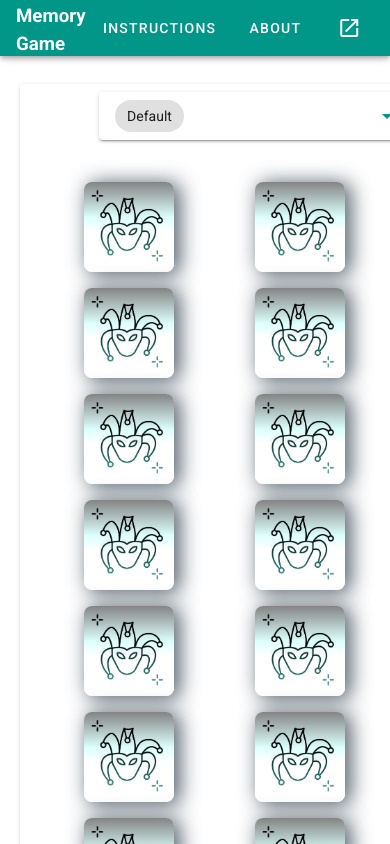
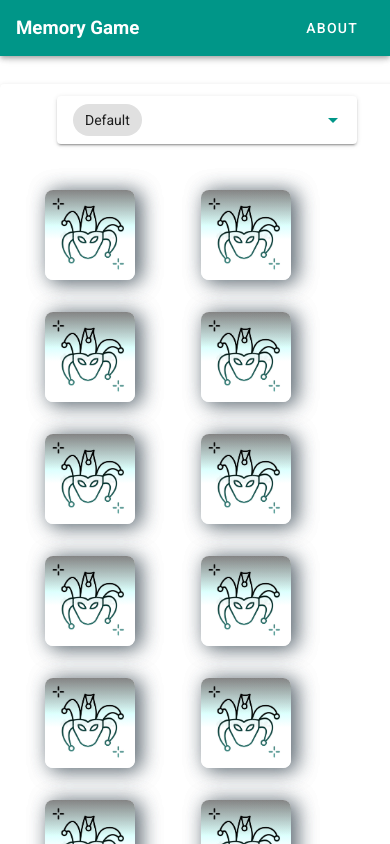
Before and after one commit to diasor/memory-game-v2, a Vue app: page / in a window 390 px wide. Shown: the top 844 px of the page. Built offline with nearby package versions, Linux system fonts and the light colour scheme; what vue-confetti would draw is missing.

Commit message:
responsiveness

```diff
--- a/src/App.vue
+++ b/src/App.vue
@@ -9,17 +9,7 @@
               v-bind="attrs"
               v-on="on"
             >
-              <!-- <v-img
-                alt="World app Logo"
-                class="shrink mr-2"
-                contain
-                src="@/assets/world-country.svg"
-                transition="scale-transition"
-                width="50"
-              /> -->
-            <div class="shrink mt-1 hidden-xs-and-down">
-              <h3>Memory Game</h3>
-            </div>
+            <h3>Memory Game</h3>
           </div>
         </template>
          <span>Go to the Main Board page</span>
@@ -34,7 +24,7 @@
             v-bind="attrs"
             v-on="on"
           >
-            <span>Instructions</span>
+            <span class="shrink hidden-sm-and-down mr-2">Instructions</span>
           </v-btn>
         </template>
          <span>Go to the Instructions page</span>
@@ -44,9 +34,14 @@
         <span>About</span>
       </v-btn>
 
-      <v-btn href="https://github.com/diasor/memory-game-v2" target="_blank" text>
-        <span class="shrink hidden-sm-and-down mr-2">Latest Release</span>
-        <v-icon>mdi-open-in-new</v-icon>
+      <v-btn
+        class="text-small-devices"
+        href="https://github.com/diasor/memory-game-v2"
+        target="_blank"
+        text
+      >
+        <span>Latest Release</span>
+        <v-icon class="release-icon">mdi-open-in-new</v-icon>
       </v-btn>
     </v-app-bar>
 
@@ -77,3 +72,19 @@ export default {
   }
 }
 </script>
+<style lang="scss">
+  .text-small-devices {
+    display: none !important;
+    width: 0 !important;
+
+    @media screen and (min-width: 450px) {
+      width: auto !important;
+      display: flex !important;
+    }
+  }
+
+  .release-icon {
+    padding-left: 5px;
+  }
+
+</style>
--- a/src/components/Game/Card.vue
+++ b/src/components/Game/Card.vue
@@ -75,63 +75,84 @@ export default {
 
 <style lang="scss" scoped>
   $icon-size: 50px;
-  $icon-image-size: 125px;
-  $icon-image-small-size: 112px;
+  $card-small-size: 90px;
+  $card-image-medium-size: 112px;
+  $card-size: 125px;
   $icon-background-color: #00695C;
 
   .card {
     display: flex;
     justify-content: center;
     align-items: center;
-    height: 90px;
-    width: 90px;
+    height: $card-small-size;
+    width: $card-small-size;
     color: #ffffff;
     border-radius: 8px;
     cursor: pointer;
     box-shadow: 5px 2px 20px 0 rgba(46, 61, 73, 0.5);
-
     &:focus {
       outline: none;
     }
 
-    @media (min-width: 450px) {
-      height: $icon-image-size;
-      width: $icon-image-size;
+    @media screen and (min-width: 450px) {
+      height: $card-size;
+      width: $card-size;
     }
 
     &__svg {
-      max-height: $icon-image-size;
-      max-width: $icon-image-size;
+      height: $card-small-size;
+      width: $card-small-size;
       padding: 0;
       border-radius: 0.5rem;
       background-color: white !important;
+      margin: 0;
+      padding: 0;
+
+      @media screen and (min-width: 450px) {
+          height: $card-size;
+          width: $card-size;
+      }
 
       > img {
-        height: $icon-image-size;
-        width: $icon-image-size;
-        margin: 0;
-        padding: 0;
+        height: $card-small-size;
+        width: $card-small-size;
+        padding: 0.3rem;
         border-radius: 0.5rem;
+
+        @media screen and (min-width: 450px) {
+          height: $card-size;
+          width: $card-size;
+        }
       }
     }
 
     &__extended {
-      height: $icon-image-small-size;
-      width: $icon-image-small-size;
+      height: $card-small-size;
+      width: $card-small-size;
+
+      @media screen and (min-width: 450px) {
+          height: $card-image-medium-size;
+          width: $card-image-medium-size;
+      }
     }
 
     &__svg-extended {
-      height: $icon-image-small-size;
-      width: $icon-image-small-size;
+      height: $card-image-medium-size;
+      width: $card-image-medium-size;
       padding: 0;
       border-radius: 0.5rem;
 
       > img {
-        height: $icon-image-small-size;
-        width: $icon-image-small-size;
+        height: $card-image-medium-size;
+        width: $card-image-medium-size;
         margin: 0;
         padding: 0;
         border-radius: 0.5rem;
+
+        @media screen and (min-width: 450px) {
+          height: $card-size;
+          width: $card-size;
+        }
       }
     }
   }
--- a/src/components/Game/GameBoard.vue
+++ b/src/components/Game/GameBoard.vue
@@ -1,7 +1,7 @@
 <template>
     <v-card
+      class="container"
       min-width="800"
-      class="ma-2 pl-10 pr-10 pb-2 pt-2"
       aria-label="Memory Game Board"
     >
         <p role="status" v-if="gameAccessibilityMessage">
@@ -16,9 +16,9 @@
 
         <main
           id="main"
-          class="container"
           tabindex="-1"
         >
+          <div class="select-container">
             <v-select
                 id="selection"
                 v-model="gameTheme"
@@ -31,24 +31,25 @@
                 :items="gameThemeOptions"
                 @change="changeTemplate(gameTheme)"
             />
-        <section aria-label="Memory Game Board" id="cards">
-            <v-layout wrap row align-content-center  class="pa-1 deck-layout">
-                <v-flex
-                    xs6 sm4 md3 lg2
+          </div>
+
+          <!-- <div class="deck-container"> -->
+            <div class="deck-layout">
+              <div
                 v-for="(card, index) in this.deck.cards"
                  :key="index"
-                    :aria-label="[card.flipped ? card.name : '']"
                 class="deck-cards"
               >
                 <Card
+                  :aria-label="[card.flipped ? card.name : '']"
                   :card="card"
                   :index="index"
                   :extended="extended"
                   @onFlip="flipThisCard(card, index)"
                 />
-                </v-flex>
-            </v-layout>
-        </section>
+              </div>
+            </div>
+          <!-- </div> -->
         </main>
     </v-card>
 </template>
@@ -179,41 +180,82 @@ export default {
 }
 </script>
 
-<style lang="scss" scoped>
-    .deck-layout {
+<style lang="scss">
+  .container {
     display: flex;
-        justify-content: center;
+    flex-direction: column;
     align-items: center;
-        margin: 0;
     padding: 0;
-        max-width: 90vw !important;
-
-        @media (min-width: 600px) {
-            padding: 1rem;
-            max-width: 90vw !important;
+    width: 100vw;
   }
 
-        @media (min-width: 1200px) {
-            max-width: 70vw !important;
-        }
-    }
-
-    .container {
-        display: flex;
-        justify-content: center;
-        align-items: center;
-        flex-direction: column;
-        max-width: 100vw;
+  main {
+    // display: flex;
+    // flex-direction: column;
+    width: 100vw;
     margin: 0;
     padding: 0;
   }
 
+  .select-container {
+    display: flex;
+    justify-content: center;
+    align-items: center;
+    width: 300px;
+    margin: auto;
+  }
+
+  // .deck-container {
+  //   display: flex;
+  //   justify-content: center;
+  //   align-items: center;
+  //   // width: 100%;
+  //   margin: auto;
+  //   background-color: peru;
+  // }
+
+  .deck-layout {
+    display: grid;
+    grid-template-columns: 40% 40%;
+    width: 100vw;
+    margin: auto;
+    padding: auto;
+
+      @media screen and (min-width: 450px) {
+          margin: auto;
+          padding: 0;
+          width: 75vw !important;
+      }
+
+      @media screen and (min-width: 600px) {
+          grid-template-columns: 30% 30% 30%;
+          margin: auto;
+          padding: 0;
+          // width: 75vw !important;
+      }
+
+      @media screen and (min-width: 900px) {
+          grid-template-columns: 25% 25% 25% 250%;
+          margin: auto ;
+          padding: 0 1rem;
+      }
+  }
+
   .deck-cards {
+    display: flex;
+    flex-direction: row;
+    justify-content: center;
+    max-width: 150px;
     padding: 0;
-        margin: 0.5rem 0;
+    margin: 1rem;
 
-        @media (min-width: 600px) {
-            margin: 0 1rem 2rem 1rem !important;
+    @media screen and (min-width: 720px) {
+        margin: 1rem 0;
+        padding: 0;
+    }
+
+    @media screen and (min-width: 900px) {
+        margin: 0 1rem 2rem 1rem;
     }
   }
 
--- a/src/views/Home.vue
+++ b/src/views/Home.vue
@@ -59,6 +59,10 @@ export default {
 </script>
 
 <style lang="scss" scoped>
+
+  #memory-page {
+    max-width: 100vw;
+  }
   // Skip to Main
   .skip-links {
     margin: 0;
@@ -68,7 +72,6 @@ export default {
     white-space: nowrap;
 
     a {
-      // background: #0e4b5a url(/img/fabric.5959b418.png);
       background-blend-mode: color-burn;
       display: block;
       opacity: 0;
```
Lines whose indentation alone changed are shown as unchanged.
